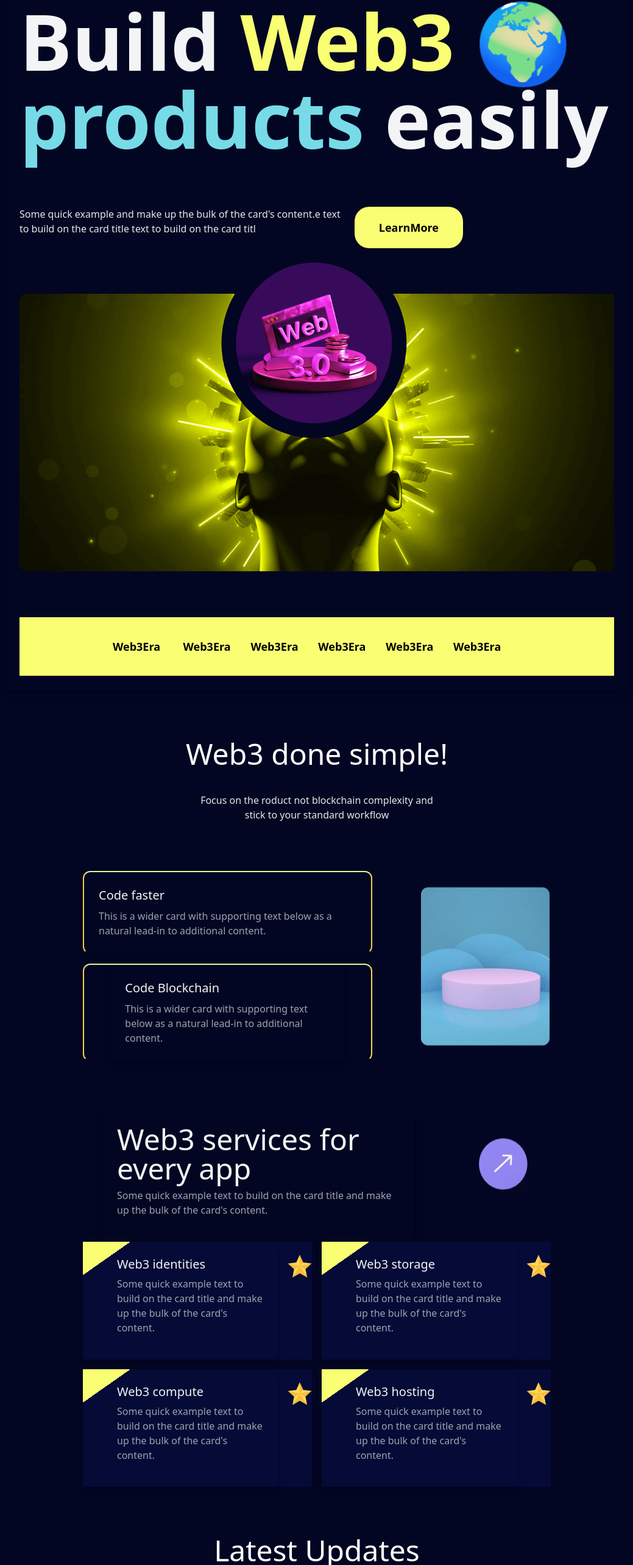
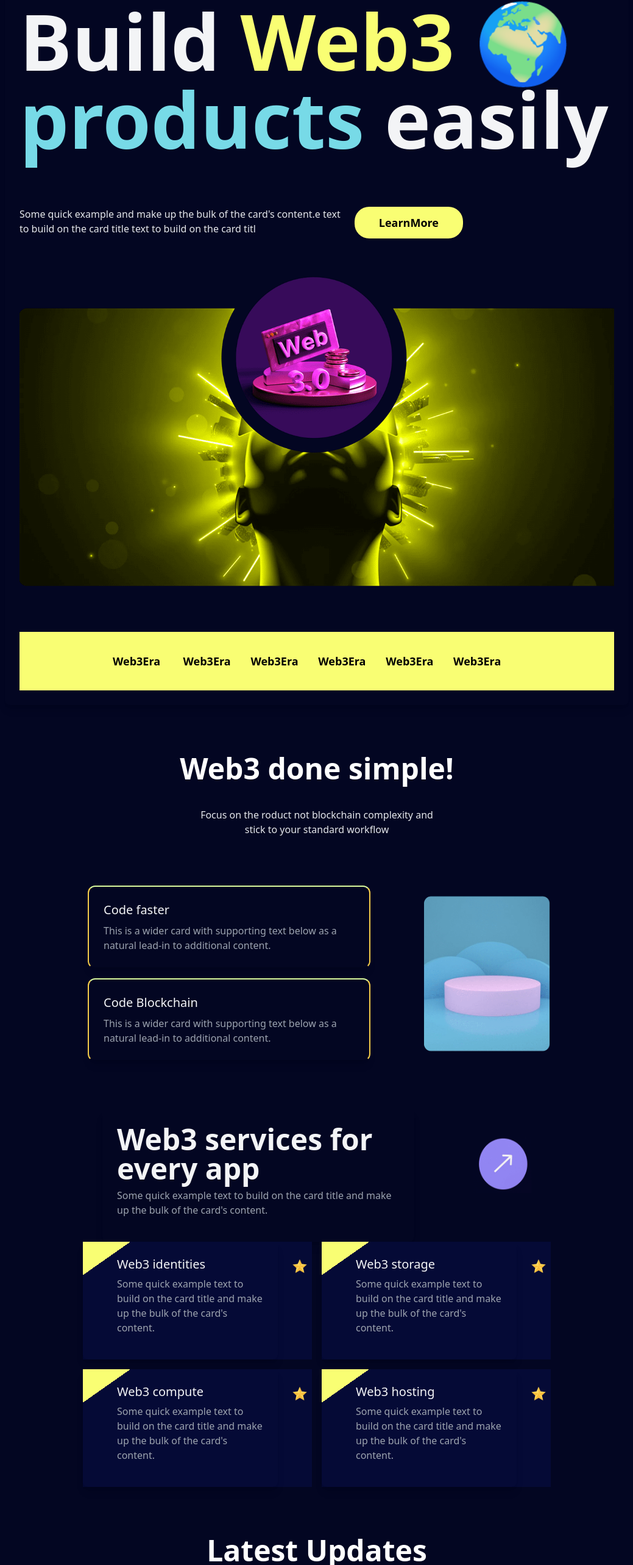
Before and after one commit to snehafarkya/web3era, a React (Create React App) app: page / in a window 1280 px wide. Shown: the part 201-2767 px from the top of the page at 61% size, without its empty margins (120-1159 px from the left). Built offline with nearby package versions, Linux system fonts and the light colour scheme.

Commit message:
responsive

```diff
--- a/src/components/About.js
+++ b/src/components/About.js
@@ -5,14 +5,14 @@ import about from './assets/about.png'
 export default function About() {
   return (
     <div className='flex flex-col block justify-center items-center mt-20 mb-20 max-w-3xl m-auto'>
-        <h1 className='text-white font-medium md:text-5xl text-2xl flex mb-10'>Web3 done simple!</h1>
+        <h1 className='text-white font-bold md:text-5xl text-2xl flex mb-10 '>Web3 done simple!</h1>
         <p className='text-gray-200 mb-20 max-w-sm text-center '>
           Focus on the roduct not blockchain complexity and stick to your standard workflow
         </p>
         {/* card section */}
     <div className="md:flex flex-row justify-center items-center gap-x-20 grid grid-cols-1 gap-y-20">
       {/* cards */}
-    <div className="card-sec flex flex-col justify-center ">
+    <div className="card-sec flex flex-col justify-center mx-2 ">
       {/* card1 */}
         <div class="flex justify-center border-2 border-transparent border-t-lime-200 border-x-amber-300 rounded-xl mb-4">
           <div class="flex flex-col md:flex-row md:max-w-lg rounded-lg shadow-lg">
@@ -27,7 +27,7 @@ export default function About() {
          </div>
         </div>
         <div class="flex justify-center border-2 border-transparent border-t-lime-200 border-x-amber-300 rounded-xl">
-          <div class="flex flex-col md:flex-row md:max-w-sm rounded-lg shadow-lg">
+          <div class="flex flex-col md:flex-row md:max-w-lg rounded-lg shadow-lg">
            {/* <img class=" w-full h-96 md:h-auto object-cover md:w-48 rounded-t-lg md:rounded-none md:rounded-l-lg" src="https://mdbootstrap.com/wp-content/uploads/2020/06/vertical.jpg" alt="" /> */}
             <div class="p-6 flex flex-col justify-start">
             <h5 class="text-gray-100 text-xl font-medium mb-2">Code Blockchain</h5>
--- a/src/components/Emailcard.js
+++ b/src/components/Emailcard.js
@@ -3,15 +3,15 @@ import React from 'react'
 export default function Emailcard() {
   return (
     <div className='emailcard'>
-      <div class="flex items-center justify-center  mt-40 mb-20 w-9xl m-auto">
+      <div class="flex items-center justify-center  md:mt-40 mt-20 mb-20 w-9xl m-auto">
 
 	      <div class="rounded-2xl  shadow-xl p-10 max-w-3xl">
         <div class="flex flex-col  space-y-4">
 	        <h1 class="font-bold md:text-5xl text-xl text-gray-100 w-5/6 text-left mb-10">Make sure of your choice then discuss with us</h1>
           <p class="text-sm text-gray-500 text-left mb-10 w-5/6">Lorem ipsum dolor sit amet, consectetur adipiscing elit, sed do eiusmod tempor incididunt ut laborea.</p>
           <div className=' md:flex justify-between gap-x-9 block '>
-          <input type="text" placeholder="Email" class="mt-10 border-2 bg-transparent border-yellow-200 text-lg rounded-full w-full h-14 px-4 py-4"/>
-          <button class=" text-gray-900 text-lg rounded-full mt-10 font-bold px-4 py-4 md:w-1/4 w-full " style={{background:'#f9fe73'}}>Let's Talk</button>
+          <input type="text" placeholder="Email" class="mt-10 border-2 bg-transparent border-yellow-200 text-lg rounded-full w-full h-14 px-4 py-4 text-gray-200"/>
+          <button class=" text-gray-900 text-lg rounded-full mt-10 font-bold px-4 py-4 md:w-1/4 w-fit " style={{background:'#f9fe73'}}>Let's Talk</button>
           </div>
         </div>
         </div>
--- a/src/components/Footer.js
+++ b/src/components/Footer.js
@@ -34,16 +34,16 @@ export default function Footer() {
           Products
         </h6>
         <p class="mb-4">
-          <a href="#!" class="text-gray-600">Angular</a>
+          <a href="#!" class="text-gray-600 hover:text-gray-300">Angular</a>
         </p>
         <p class="mb-4">
-          <a href="#!" class="text-gray-600">React</a>
+          <a href="#!" class="text-gray-600 hover:text-gray-300">React</a>
         </p>
         <p class="mb-4">
-          <a href="#!" class="text-gray-600">Vue</a>
+          <a href="#!" class="text-gray-600 hover:text-gray-300">Vue</a>
         </p>
         <p>
-          <a href="#!" class="text-gray-600">Laravel</a>
+          <a href="#!" class="text-gray-600 hover:text-gray-300">Laravel</a>
         </p>
       </div>
       <div class="">
@@ -51,16 +51,16 @@ export default function Footer() {
           Useful links
         </h6>
         <p class="mb-4">
-          <a href="#!" class="text-gray-600">Pricing</a>
+          <a href="#!" class="text-gray-600 hover:text-gray-300">Pricing</a>
         </p>
         <p class="mb-4">
-          <a href="#!" class="text-gray-600">Settings</a>
+          <a href="#!" class="text-gray-600 hover:text-gray-300">Settings</a>
         </p>
         <p class="mb-4">
-          <a href="#!" class="text-gray-600">Orders</a>
+          <a href="#!" class="text-gray-600 hover:text-gray-300">Orders</a>
         </p>
         <p>
-          <a href="#!" class="text-gray-600">Help</a>
+          <a href="#!" class="text-gray-600 hover:text-gray-300">Help</a>
         </p>
       </div>
       <div class="">
--- a/src/components/Grid.js
+++ b/src/components/Grid.js
@@ -15,7 +15,7 @@ export default function Grid() {
               content.
             </p>
         </div>
-        <img src={arrow} alt="" className='w-10 h-10 mt-5' />
+        <img src={arrow} alt="" className='w-10 h-10 mt-5 p-2' />
       </div>
 
       {/* card2 */}
@@ -27,7 +27,7 @@ export default function Grid() {
               content.
             </p>
         </div>
-        <img src={arrow} alt="" className='w-10 h-10 mt-5' />
+        <img src={arrow} alt="" className='w-10 h-10 mt-5 p-2' />
       </div>
       {/* card 3 */}
       <div class="info-card flex justify-center gap-x-4" >
@@ -38,7 +38,7 @@ export default function Grid() {
               content.
             </p>
         </div>
-        <img src={arrow} alt="" className='w-10 h-10 mt-5' />
+        <img src={arrow} alt="" className='w-10 h-10 mt-5 p-2' />
       </div>
       {/* card 4 */}
       <div class="info-card flex justify-center gap-x-4" >
@@ -49,7 +49,7 @@ export default function Grid() {
               content.
             </p>
         </div>
-        <img src={arrow} alt="" className='w-10 h-10 mt-5' />
+        <img src={arrow} alt="" className='w-10 h-10 mt-5 p-2' />
       </div>
     </div>
     </div>
--- a/src/components/Hero.js
+++ b/src/components/Hero.js
@@ -4,18 +4,18 @@ export default function Hero() {
   return (
     <div>
       <div class="flex justify-center">
-  <div class="block p-6 mt-20 rounded-lg shadow-lg max-w-5xl">
-    <h1 class="text-gray-100 md:text-9xl text-5xl font-bold leading-tight mb-2">Build <span style={{color:"#f9fe73"}}>Web3 </span> 🌍 <br/> <span style={{color:"#77dae7"}}>products</span> easily</h1>
-    <div className="md:flex justify-center mt-20 gap-x-5 md:w-9/12 w-full grid grid-cols-1 gap-y-5">
+  <div class="block p-6 md:mt-20 mt-12 rounded-lg shadow-lg max-w-5xl">
+    <h1 class="text-gray-100 md:text-9xl text-5xl font-bold leading-tight md:mb-2">Build <span style={{color:"#f9fe73"}}>Web3 </span> 🌍 <br/> <span style={{color:"#77dae7"}}>products</span> easily</h1>
+    <div className="md:flex justify-center md:mt-20 my-10 gap-x-5 md:w-9/12 w-full grid grid-cols-1 gap-y-5">
     <p class="text-gray-200 text-base ">
       Some quick example and make up the bulk of the card's
       content.e text to build on the card title text to build on the card titl
     </p>
-    <button style={{background:"#f9fe73"}} className="h-min w-fit text-grey-100 gap-x-2 font-bold md:w-fit text-lg px-10 py-5 rounded-3xl shadow hover:shadow-lg outline-none focus:outline-none mr-1 mb-1 ease-linear transition-all duration-150 hover:bg-hotpink" type="button">LearnMore </button>
+    <button style={{background:"#f9fe73"}} className="h-min w-fit text-grey-100 gap-x-2 font-bold md:w-fit text-lg px-10 py-3 rounded-3xl shadow hover:shadow-lg outline-none focus:outline-none mr-1 mb-1 ease-linear transition-all duration-150 hover:bg-hotpink" type="button">LearnMore </button>
   </div>
     <img src={web33} alt="" className='w-min'/>
     <div className="grid place-items-center content-center w-full h-24 " style={{background:"#f9fe73"}} >
-      <p className=' font-bold text-lg align-middle'>
+      <p className=' font-bold text-lg align-middle '>
       Web3Era &nbsp;&nbsp;&nbsp;&nbsp;&nbsp;&nbsp; Web3Era &nbsp;&nbsp;&nbsp;&nbsp;&nbsp;&nbsp;Web3Era &nbsp;&nbsp;&nbsp;&nbsp;&nbsp;&nbsp;Web3Era &nbsp;&nbsp;&nbsp;&nbsp;&nbsp;&nbsp;Web3Era &nbsp;&nbsp;&nbsp;&nbsp;&nbsp;&nbsp;Web3Era &nbsp;&nbsp;&nbsp;&nbsp;&nbsp;&nbsp;
       </p>
     </div>
--- a/src/components/Service.js
+++ b/src/components/Service.js
@@ -7,7 +7,7 @@ export default function Service() {
       {/* heading */}
       <div class="flex justify-center gap-x-24">
         <div class="block p-6 rounded-lg shadow-lg max-w-lg">
-            <h5 class="text-gray-100 md:text-5xl text-xl leading-tight font-medium mb-2">Web3 services for every app</h5>
+            <h5 class="text-gray-100 md:text-5xl text-xl leading-tight font-bold mb-2">Web3 services for every app</h5>
             <p class="text-gray-400 text-base mb-4">
               Some quick example text to build on the card title and make up the bulk of the card's
               content.
--- a/src/components/Update.js
+++ b/src/components/Update.js
@@ -3,8 +3,8 @@ import Updateinfocard from './Updateinfocard'
 
 export default function Update() {
   return (
-    <div className='md:flex flex-col block justify-center items-center mt-20 mb-20 max-w-3xl m-auto'>
-        <h1 className='text-white font-medium md:text-5xl text-xl flex mb-10'>Latest Updates</h1>
+    <div className='flex flex-col block justify-center items-center mt-20 mb-20 max-w-3xl m-auto'>
+        <h1 className='text-white font-bold md:text-5xl text-2xl flex mb-10'>Latest Updates</h1>
         <p className='text-gray-200 mb-20 max-w-sm text-center '>
           Focus on the roduct not blockchain complexity and stick to your standard workflow
         </p>
--- a/src/components/Updateinfocard.js
+++ b/src/components/Updateinfocard.js
@@ -2,7 +2,7 @@ import React from 'react'
 import launch from './assets/launch.png'
 export default function Updateinfocard() {
   return (
-    <div className='md:flex justify-center gap-x-5 grid grid-cols-1 gap-y-5'>
+    <div className='md:flex justify-center gap-x-5 grid grid-cols-1 gap-y-5 m-2'>
       <div class="flex justify-center p-4 rounded-lg" style={{background:"#050a36"}}>
         <div class="rounded-lg shadow-lg max-w-sm">
           <a href="#!" data-mdb-ripple="true" data-mdb-ripple-color="light">
```
Also changed, not shown: src/components/Navbar.js (+10 -10 lines).
